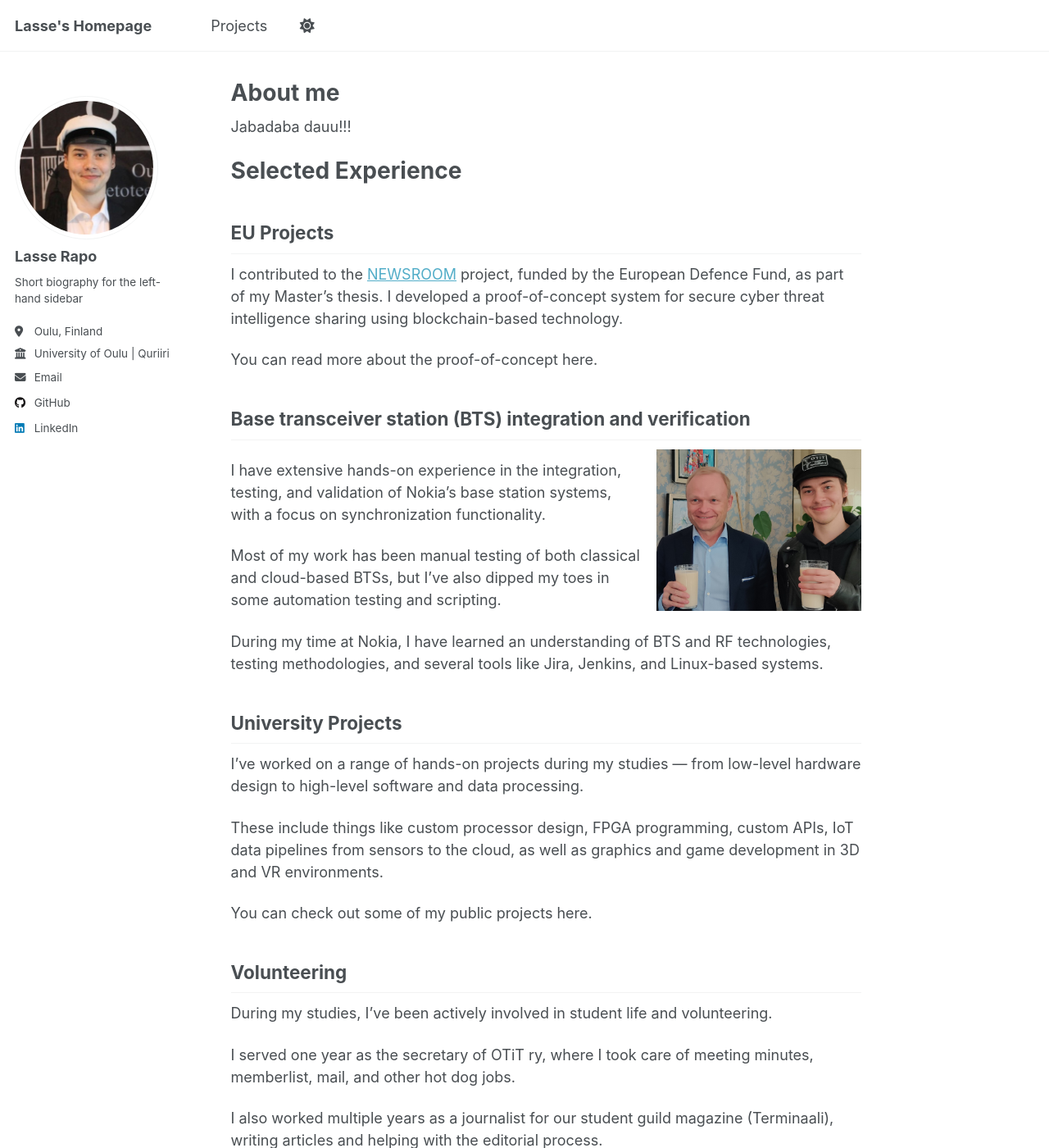
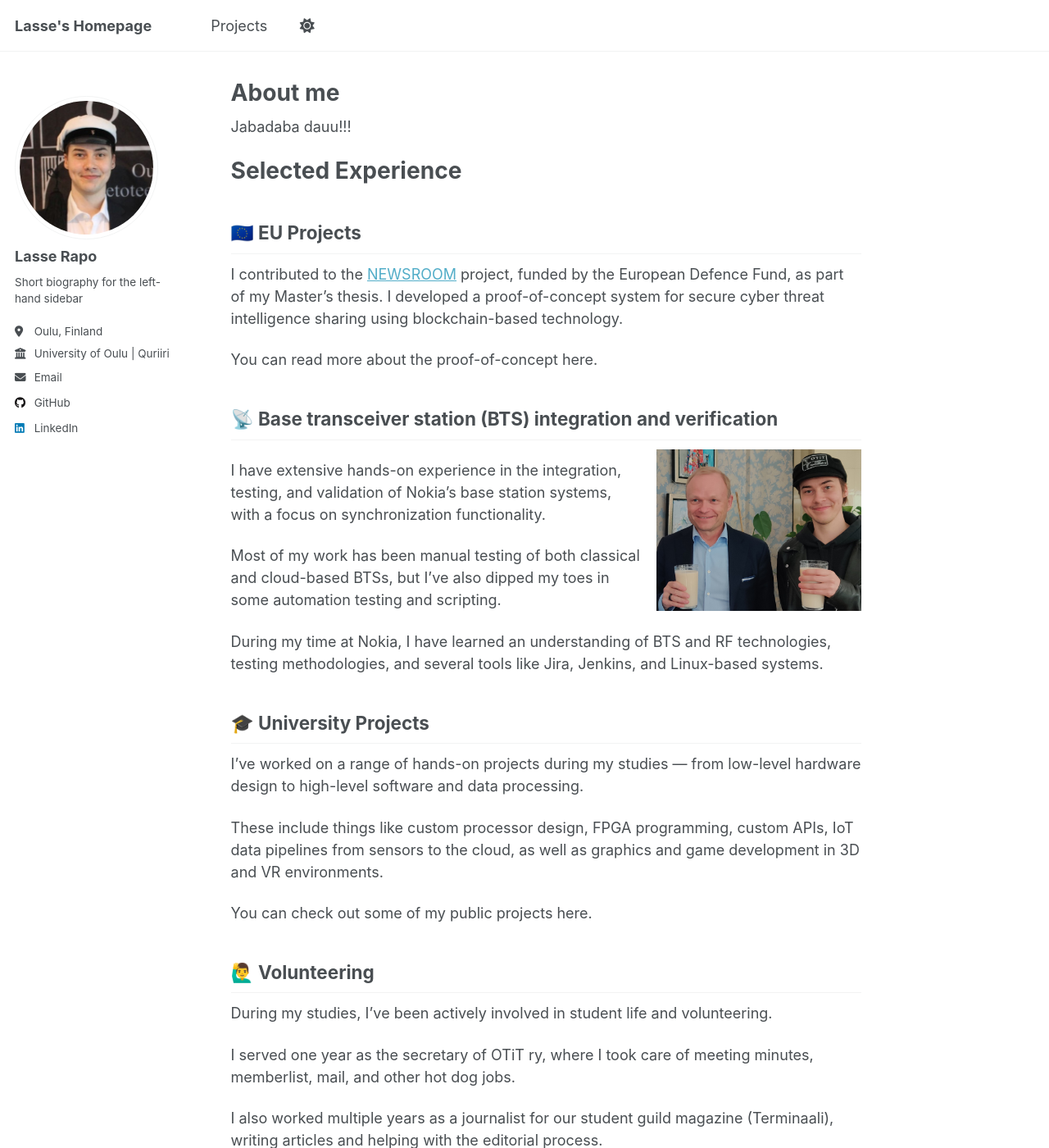
Before and after one commit to LasseRapo/lasserapo.github.io, a Jekyll site: the page built from _pages/about.md, in a window 1280 px wide and 1400 px high. Shown: the whole window at 82% size. Built offline with Jekyll 4.4.1, drawn with Linux system fonts in a browser that asks for light colours; a script that is not in the unit is left out.

```diff
--- a/_pages/about.md
+++ b/_pages/about.md
@@ -12,13 +12,13 @@ Jabadaba dauu!!!
 
 # Selected Experience
 
-## EU Projects
+## 🇪🇺 EU Projects
 
 I contributed to the [NEWSROOM](https://newsroom-project.eu/) project, funded by the European Defence Fund, as part of my Master's thesis. I developed a proof-of-concept system for secure cyber threat intelligence sharing using blockchain-based technology.
 
 You can read more about the proof-of-concept here.
 
-## Base transceiver station (BTS) integration and verification
+## 📡 Base transceiver station (BTS) integration and verification
 
 ![Molutta Pekka Lundmarkin kanssa](/images/molut3.jpg){: .align-right width="250px"}
 
@@ -28,7 +28,7 @@ Most of my work has been manual testing of both classical and cloud-based BTSs,
 
 During my time at Nokia, I have learned an understanding of BTS and RF technologies, testing methodologies, and several tools like Jira, Jenkins, and Linux-based systems.
 
-## University Projects
+## 🎓 University Projects
 
 I’ve worked on a range of hands-on projects during my studies — from low-level hardware design to high-level software and data processing.
 
@@ -36,7 +36,7 @@ These include things like custom processor design, FPGA programming, custom APIs
 
 You can check out some of my public projects here.
 
-## Volunteering
+## 🙋‍♂️ Volunteering
 
 During my studies, I've been actively involved in student life and volunteering.
 
```
